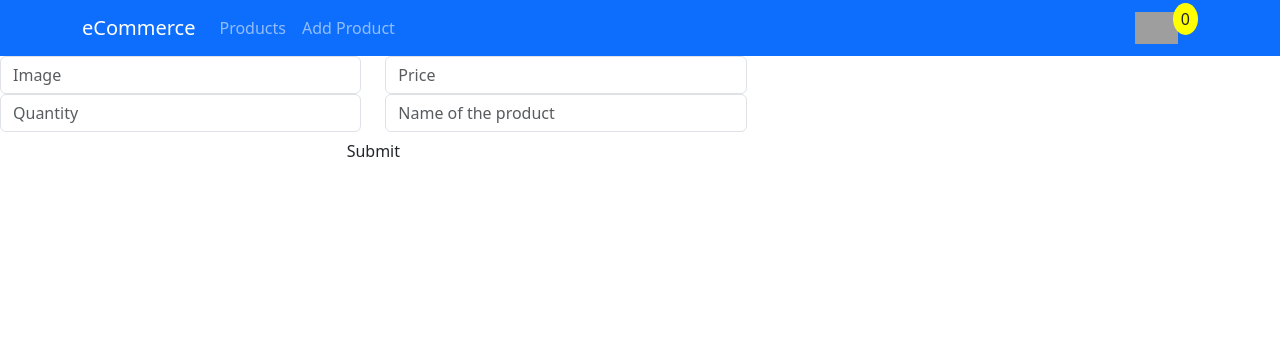
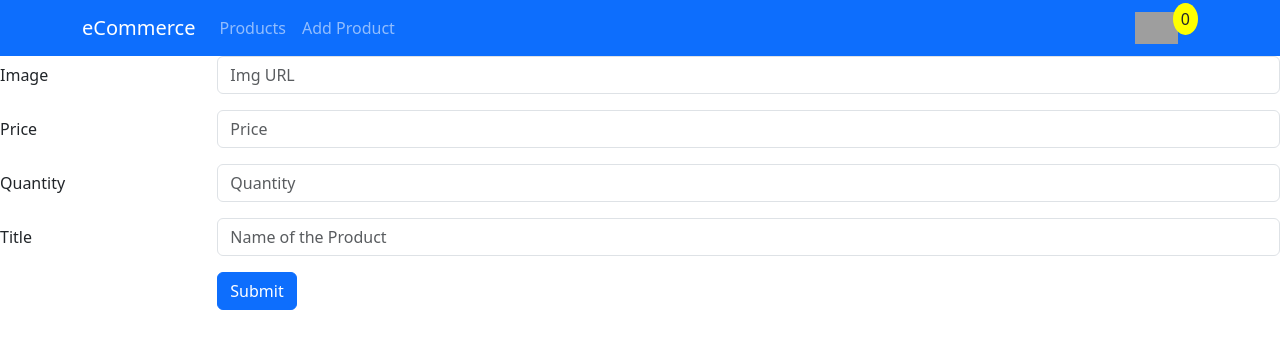
Before and after one commit to sachinmaile/cart, a React (Create React App) app: page /AddProduct in a window 1280 px wide. Shown: the top 348 px of the page. Built offline with nearby package versions, Linux system fonts and the light colour scheme; no server answers; the database is empty; grey boxes are pictures that could not be loaded.

Commit message:
Styling AddProduct Page

```diff
--- a/src/AddProduct.js
+++ b/src/AddProduct.js
@@ -1,5 +1,10 @@
 import React, { useState } from "react";
 import 'firebase/compat/database'
+
+import Button from 'react-bootstrap/Button';
+import Col from 'react-bootstrap/Col';
+import Form from 'react-bootstrap/Form';
+import Row from 'react-bootstrap/Row';
 
 const AddProduct = () => {
   const [productData, setProductData] = useState({
@@ -59,65 +64,49 @@ const AddProduct = () => {
 
   return (
     <>
-        <div className="contact-rightside col-12 col-lg-7">
-            <form method="POST">
-            <div className="row">
-                <div className="col-12 col-lg-6 contact-input-feild">
-                <input
-                    type="text"
-                    name="img"
-                    id=""
-                    className="form-control"
-                    placeholder="Image"
-                    value={productData.img}
-                    onChange={postProductData}
-                />
-                </div>
-                <div className="col-12 col-lg-6 contact-input-feild">
-                <input
-                    type="number"
-                    name="price"
-                    id=""
-                    className="form-control"
-                    placeholder="Price"
-                    value={productData.price}
-                    onChange={postProductData}
-                />
-                </div>
-            </div>
-            <div className="row">
-                <div className="col-12 col-lg-6 contact-input-feild">
-                <input
-                    type="number"
-                    name="qty"
-                    id=""
-                    className="form-control"
-                    placeholder="Quantity"
-                    value={productData.qty}
-                    onChange={postProductData}
-                />
-                </div>
-                <div className="col-12 col-lg-6 contact-input-feild">
-                <input
-                    type="text"
-                    name="title"
-                    id=""
-                    className="form-control"
-                    placeholder="Name of the product"
-                    value={productData.title}
-                    onChange={postProductData}
-                />
-                </div>
-            </div>
+     <Form method="post">
+      <Form.Group as={Row} className="mb-3" controlId="formHorizontalEmail">
+        <Form.Label column sm={2}>
+          Image
+        </Form.Label>
+        <Col sm={10}>
+          <Form.Control type="text" placeholder="Img URL" value={productData.img} onChange={postProductData} name="img"/>
+        </Col>
+      </Form.Group>
 
-            <button
-                type="submit"
-                className="btn btn-style w-100"
-                onClick={submitData}>
-                Submit
-            </button>
-            </form>
-        </div>
+      <Form.Group as={Row} className="mb-3" controlId="formHorizontalPassword">
+        <Form.Label column sm={2}>
+          Price
+        </Form.Label>
+        <Col sm={10}>
+          <Form.Control type="number" name="price" placeholder="Price" value={productData.price} onChange={postProductData} />
+        </Col>
+      </Form.Group>
+
+      <Form.Group as={Row} className="mb-3" controlId="formHorizontalPassword">
+        <Form.Label column sm={2}>
+          Quantity
+        </Form.Label>
+        <Col sm={10}>
+          <Form.Control type="number" name="qty" placeholder="Quantity" value={productData.qty} onChange={postProductData} />
+        </Col>
+      </Form.Group>
+
+      <Form.Group as={Row} className="mb-3" controlId="formHorizontalEmail">
+        <Form.Label column sm={2}>
+          Title
+        </Form.Label>
+        <Col sm={10}>
+          <Form.Control type="text" placeholder="Name of the Product" value={productData.title} onChange={postProductData} name="title"/>
+        </Col>
+      </Form.Group>
+
+      <Form.Group as={Row} className="mb-3">
+        <Col sm={{ span: 10, offset: 2 }}>
+          <Button type="submit" onClick={submitData}>Submit</Button>
+        </Col>
+      </Form.Group>
+    </Form>
     </>
   );
 };
```
